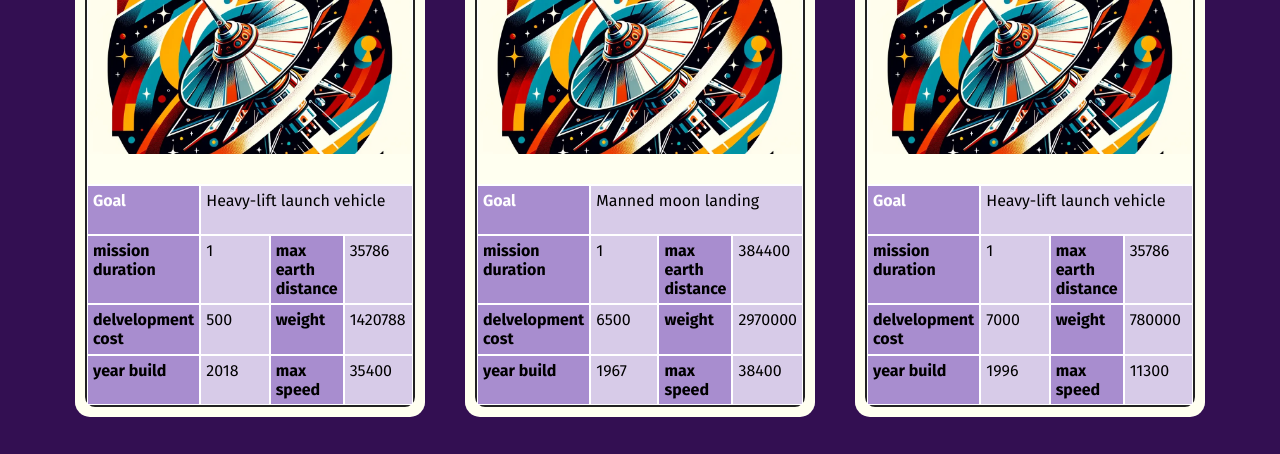
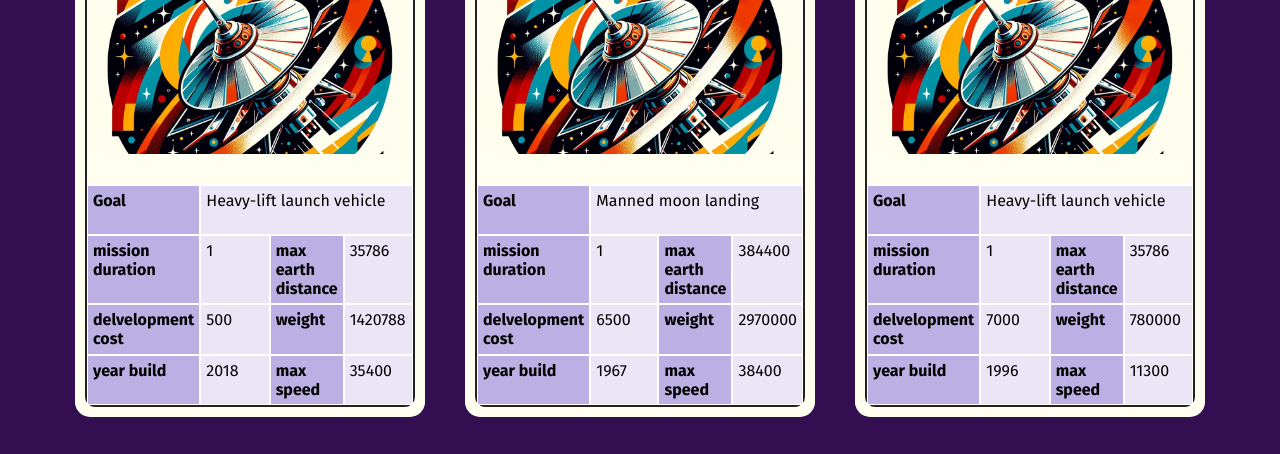
Before and after one commit to BluthardtTim/rocket_quartet, a plain HTML site: page card_simple/index.html in a window 1280 px wide. Shown: the part 103-557 px from the top of the page. Drawn offline with nearby package versions, Linux system fonts and the light colour scheme.

Commit message:
hover2.0

```diff
--- a/card_simple/css/style.css
+++ b/card_simple/css/style.css
@@ -64,8 +64,7 @@ body {
 .goal-icon {
     grid-column: span 1;
     border: 1px solid white;
-    background-color: #a88dcf;
-    color: white;
+    background-color: #bbafe3;
     padding: 5px;
     font-weight: bold;
 }
@@ -74,7 +73,7 @@ body {
     grid-column: span 3;
     border: 1px solid white;
     padding: 5px;
-    background-color: #d7cbe8;
+    background-color: #ece5f6;
 }
 
 .stat-icon {
@@ -82,16 +81,17 @@ body {
     border: 1px solid white;
     font-weight: bold;
     padding: 5px;
-    background-color: #a88dcf;
+    background-color: #bbafe3;
 }
 
 .stat-value {
     grid-column: span 1;
     border: 1px solid white;
     padding: 5px;
-    background-color: #d7cbe8;
+    background-color: #ece5f6;
 }
 .stat-icon:hover, .stat-value:hover, .goal-icon:hover, .rocket-goal:hover {
-    background-color: #eee7f7;
+    background-color: #60309f;
     cursor: pointer;
+    color: white;
 }
```
